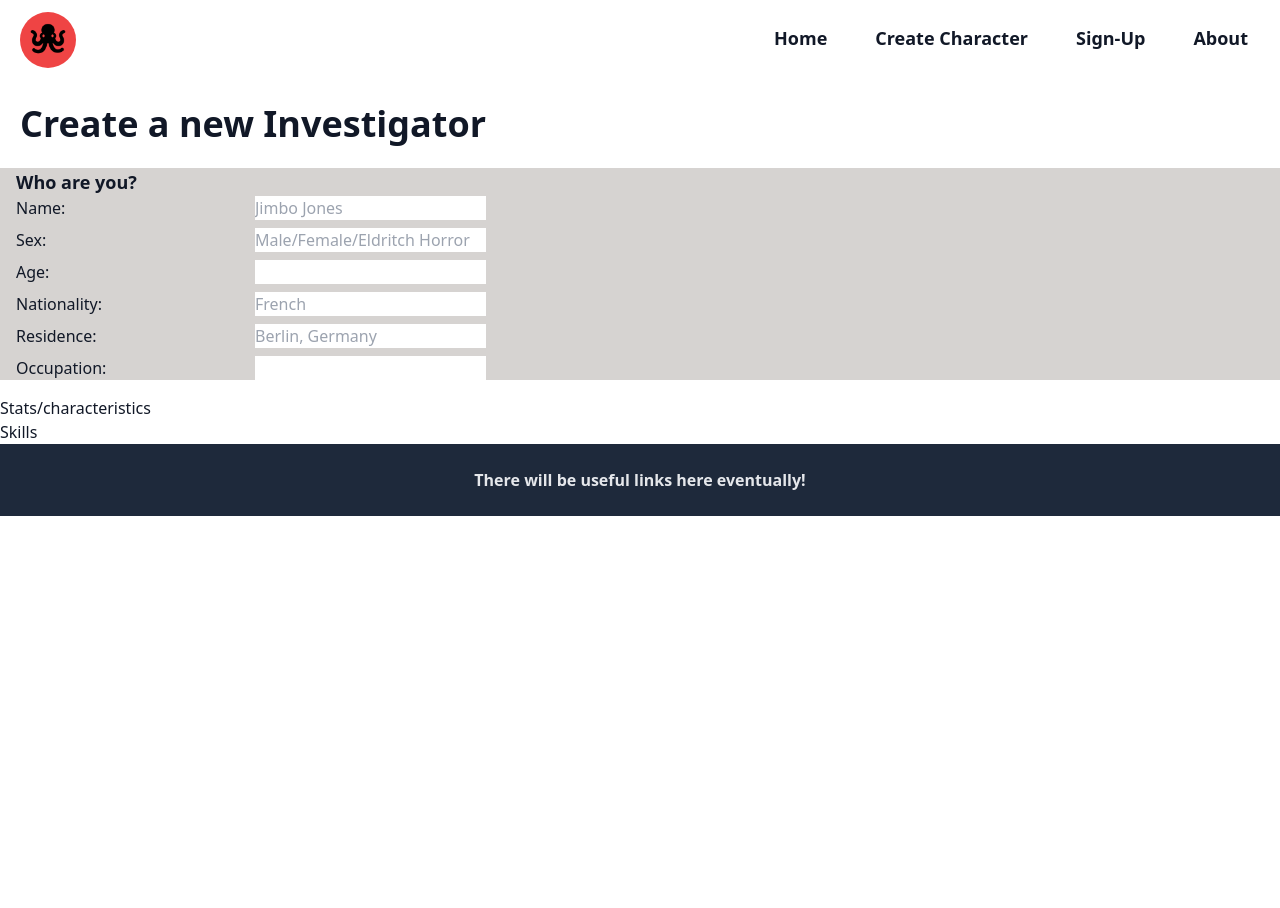
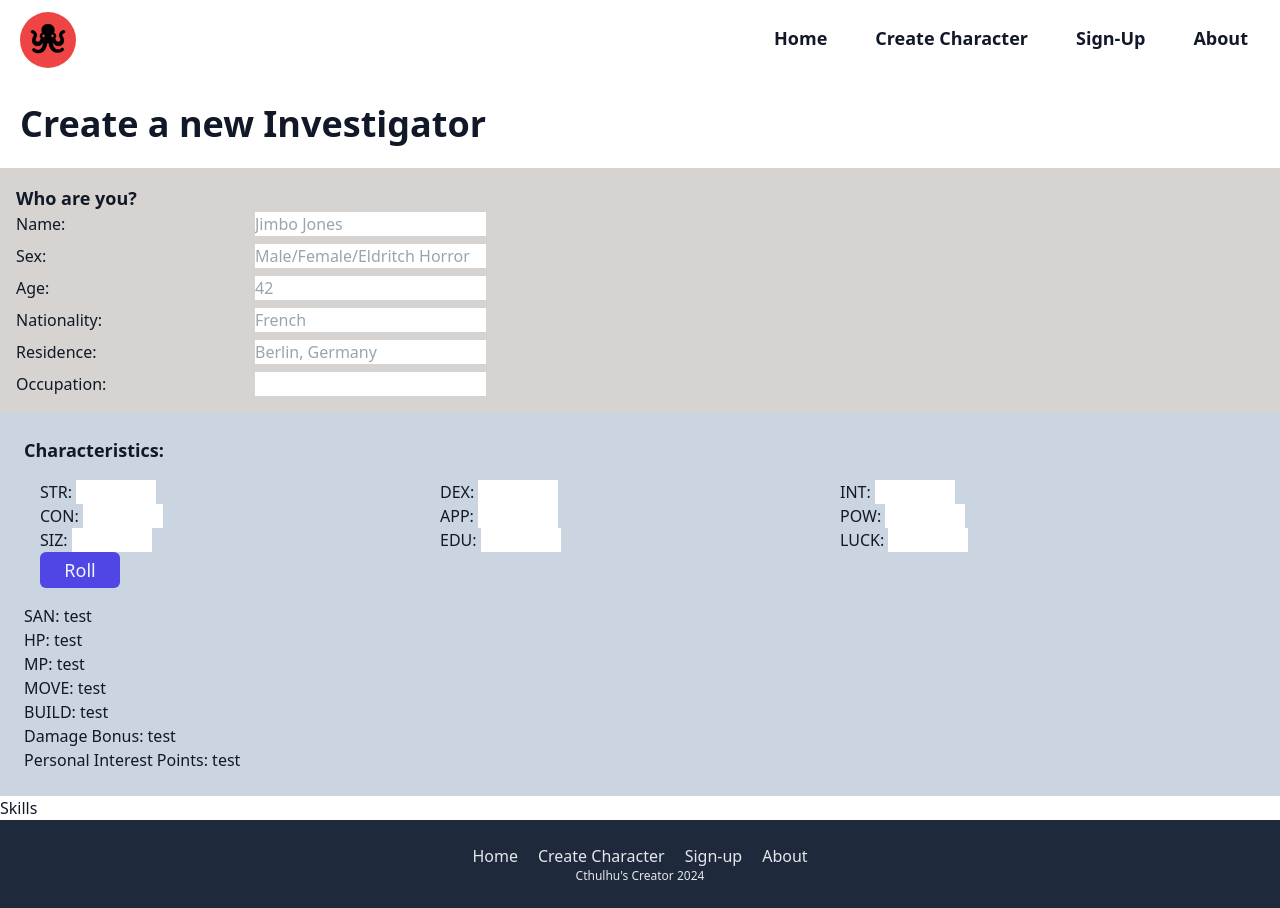
Before and after one commit to Bonyony/coc_character_creator, a React (Vite) app: page /create in a window 1280 px wide. Before the commit the page ends 800 px from the top, so only its background shows below. Built offline with nearby package versions, Linux system fonts and the light colour scheme; the HTML template or start-up script is replaced by a standard one.

Commit message:
made some progress

```diff
--- a/index.html
+++ b/index.html
@@ -8,7 +8,7 @@
       href="/public/icons8-octopus-64.png"
     />
     <meta name="viewport" content="width=device-width, initial-scale=1.0" />
-    <title>CoC Character Creator</title>
+    <title>Cthulhu's Creator</title>
   </head>
   <body>
     <div id="root"></div>
--- a/src/components/Footer.jsx
+++ b/src/components/Footer.jsx
@@ -1,11 +1,42 @@
 import React from "react";
+import { Link } from "react-router-dom";
+import Home from "../pages/Home";
 
 const Footer = () => {
   return (
-    <div className="text-gray-200 p-6 bg-slate-800">
-      <h1 className="text-center font-bold ">
-        There will be useful links here eventually!
-      </h1>
+    <div className="h-auto text-gray-200 p-6 bg-slate-800 flex flex-col justify-center text-center">
+      <div
+        id="links"
+        className="flex flex-row justify-center text-center gap-5"
+      >
+        <Link
+          to={"/"}
+          className="hover:text-red-400 transition-all duration-100"
+        >
+          Home
+        </Link>
+        <Link
+          to={"/create"}
+          className="hover:text-red-400 transition-all duration-100"
+        >
+          Create Character
+        </Link>
+        <Link
+          to={"/signup"}
+          className="hover:text-red-400 transition-all duration-100"
+        >
+          Sign-up
+        </Link>
+        <Link
+          to={"/about"}
+          className="hover:text-red-400 transition-all duration-100"
+        >
+          About
+        </Link>
+      </div>
+      <div id="legal" className="text-xs">
+        <p>Cthulhu's Creator 2024</p>
+      </div>
     </div>
   );
 };
--- a/src/components/InvestigatorBase.jsx
+++ b/src/components/InvestigatorBase.jsx
@@ -13,7 +13,7 @@ const InvestigatorBase = () => {
           <label htmlFor="sex">Sex: </label>
           <input type="text" placeholder="Male/Female/Eldritch Horror" />
           <label htmlFor="age">Age: </label>
-          <input type="number" min={1} />
+          <input type="number" min={1} placeholder={42} />
           <label htmlFor="nationality">Nationality: </label>
           <input type="text" placeholder="French" />
           <label htmlFor="residence">Residence: </label>
--- a/src/components/InvestigatorStats.jsx
+++ b/src/components/InvestigatorStats.jsx
@@ -1,12 +1,69 @@
 import React from "react";
+
+const test = "test";
 
 const InvestigatorStats = () => {
   return (
-    <div id="characteristics">
-      <table>
-        <thead>Stats/characteristics</thead>
-        <tbody></tbody>
-      </table>
+    <div id="characteristics" className=" p-6 bg-slate-300">
+      <h2 className="text-lg font-bold">Characteristics:</h2>
+      <form action="" className="m-4 ">
+        <div className="grid grid-cols-3 ">
+          <div>
+            <label htmlFor="">STR: </label>
+            <input type="number" min={15} max={90} />
+          </div>
+          <div>
+            <label htmlFor="">DEX: </label>
+            <input type="number" min={15} max={90} />
+          </div>
+          <div>
+            <label htmlFor="">INT: </label>
+            <input type="number" min={15} max={90} />
+          </div>
+        </div>
+        <div className="grid grid-cols-3">
+          <div>
+            <label htmlFor="">CON: </label>
+            <input type="number" min={15} max={90} />
+          </div>
+          <div>
+            <label htmlFor="">APP: </label>
+            <input type="number" min={15} max={90} />
+          </div>
+          <div>
+            <label htmlFor="">POW: </label>
+            <input type="number" min={15} max={90} />
+          </div>
+        </div>
+        <div className="grid grid-cols-3">
+          <div>
+            <label htmlFor="">SIZ: </label>
+            <input type="number" min={15} max={90} />
+          </div>
+          <div>
+            <label htmlFor="">EDU: </label>
+            <input type="number" min={15} max={90} />
+          </div>
+          <div>
+            <label htmlFor="">LUCK: </label>
+            <input type="number" min={15} max={90} />
+          </div>
+        </div>
+        <button className=" bg-indigo-600 py-1 min-w-20 text-lg text-slate-100 rounded-md hover:bg-indigo-800 transition-all duration-100">
+          Roll
+        </button>
+      </form>
+      <div id="derived-characteristics">
+        <ul>
+          <li>SAN: {test}</li>
+          <li>HP: {test}</li>
+          <li>MP: {test}</li>
+          <li>MOVE: {test}</li>
+          <li>BUILD: {test}</li>
+          <li>Damage Bonus: {test}</li>
+          <li>Personal Interest Points: {test}</li>
+        </ul>
+      </div>
     </div>
   );
 };
--- a/src/pages/CharacterCreator.jsx
+++ b/src/pages/CharacterCreator.jsx
@@ -11,9 +11,11 @@ const CharacterCreator = () => {
       <h1 className="text-4xl mx-5 my-6 font-black">
         Create a new Investigator
       </h1>
-      <InvestigatorBase />
-      <InvestigatorStats />
-      <InvestigatorSkills />
+      <div className="flex flex-col justify-center">
+        <InvestigatorBase />
+        <InvestigatorStats />
+        <InvestigatorSkills />
+      </div>
     </div>
   );
 };
--- a/src/pages/Home.jsx
+++ b/src/pages/Home.jsx
@@ -14,7 +14,7 @@ const Home = () => {
           <li>
             <Link
               to={"/create"}
-              className="bg-indigo-600 p-2 text-slate-100 rounded-md hover:bg-indigo-800 transition-all duration-100"
+              className="bg-indigo-600 p-2 text-lg text-slate-100 rounded-md hover:bg-indigo-800 transition-all duration-100"
             >
               Quickstart Character
             </Link>
@@ -22,7 +22,7 @@ const Home = () => {
           <li>
             <Link
               to={"/create"}
-              className="bg-indigo-600 p-2 text-slate-100 rounded-md hover:bg-indigo-800 transition-all duration-100"
+              className="bg-indigo-600 p-2 text-lg text-slate-100 rounded-md hover:bg-indigo-800 transition-all duration-100"
             >
               Standard Character
             </Link>
```
